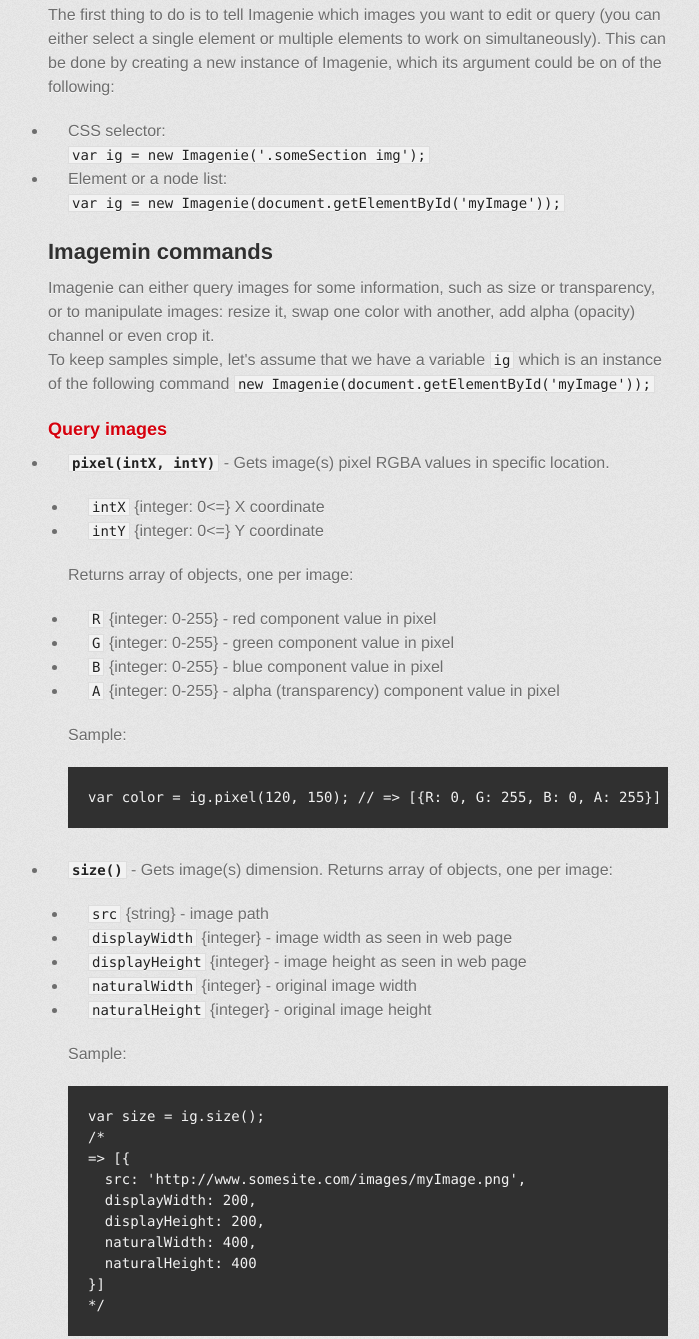
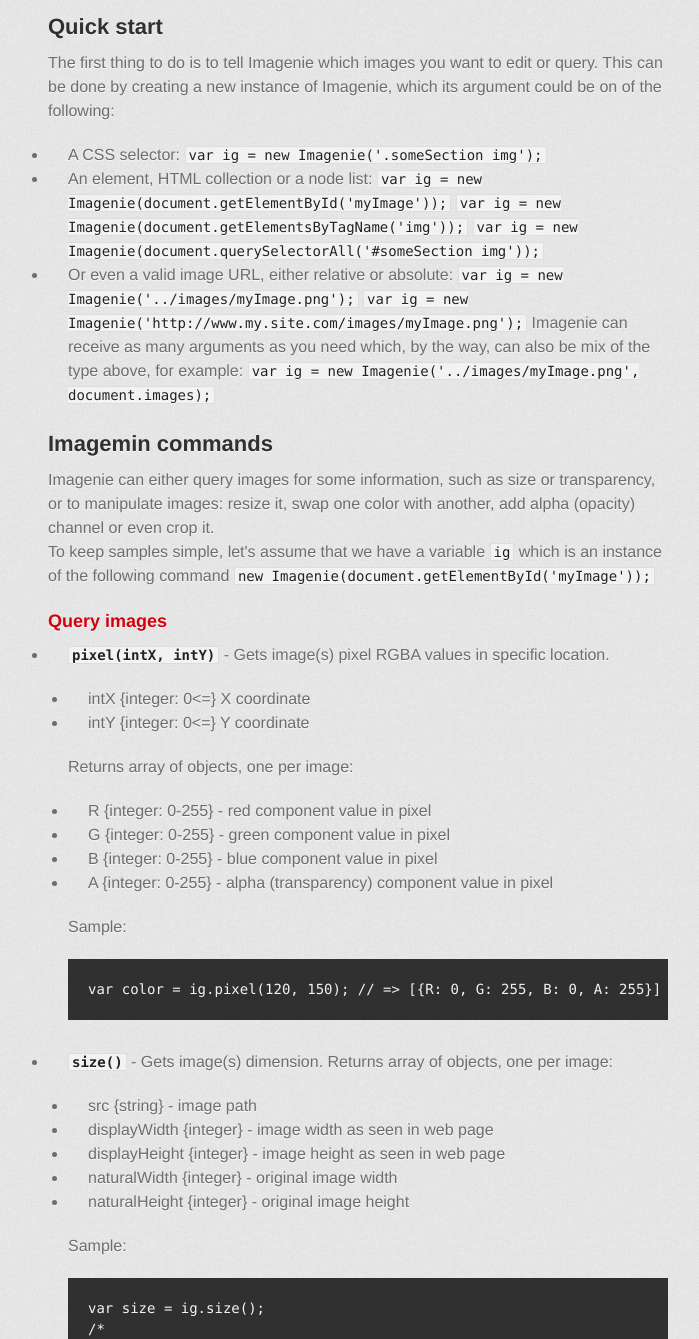
Before and after one commit to nire0510/imagenie, a plain HTML site: page index.html in a window 1280 px wide. Shown: the part 582-1921 px from the top of the page, without its empty margins (282-981 px from the left). Drawn offline with Linux system fonts and the light colour scheme; a web font is replaced by a local one.

```diff
--- a/index.html
+++ b/index.html
@@ -40,23 +40,31 @@
 <h2>
 <a id="installation" class="anchor" href="#installation" aria-hidden="true"><span class="octicon octicon-link"></span></a>Installation</h2>
 
-<p>To get going with Imagenie:
+<p>To get going with Imagenie:<br>
 1. Install via bower:<br>
-<code>bower install imagenie --save</code>
+  <code>bower install imagenie --save</code><br>
 2. Add imagenie.min.js to your web page:<br>
-<code>&lt;script src="bower_components/imagenie/dist/imagenie.min.js"&gt;&lt;/script&gt;</code></p>
+  <code>&lt;script src="bower_components/imagenie/dist/imagenie.min.js"&gt;&lt;/script&gt;</code></p>
 
 <h2>
 <a id="quick-start" class="anchor" href="#quick-start" aria-hidden="true"><span class="octicon octicon-link"></span></a>Quick start</h2>
 
-<p>The first thing to do is to tell Imagenie which images you want to edit or query (you can either select a single element or multiple elements to work on simultaneously).  This can be done by creating a new instance of Imagenie, which its argument could be on of the following:</p>
+<p>The first thing to do is to tell Imagenie which images you want to edit or query. This can be done by creating a new instance of Imagenie, which its argument could be on of the following:</p>
 
 <ul>
-<li>CSS selector:<br>
+<li>A CSS selector:
 <code>var ig = new Imagenie('.someSection img');</code>
 </li>
-<li>Element or a node list:<br>
+<li>An element, HTML collection or a node list:
 <code>var ig = new Imagenie(document.getElementById('myImage'));</code>
+<code>var ig = new Imagenie(document.getElementsByTagName('img'));</code>
+<code>var ig = new Imagenie(document.querySelectorAll('#someSection img'));</code>
+</li>
+<li>Or even a valid image URL, either relative or absolute:
+<code>var ig = new Imagenie('../images/myImage.png');</code>
+<code>var ig = new Imagenie('http://www.my.site.com/images/myImage.png');</code>
+Imagenie can receive as many arguments as you need which, by the way, can also be mix of the type above, for example:
+<code>var ig = new Imagenie('../images/myImage.png', document.images);</code>
 </li>
 </ul>
 
@@ -74,17 +82,17 @@
 <p><strong><code>pixel(intX, intY)</code></strong> - Gets image(s) pixel RGBA values in specific location.</p>
 
 <ul>
-<li><code>intX</code> {integer: 0&lt;=} X coordinate</li>
-<li><code>intY</code> {integer: 0&lt;=} Y coordinate</li>
+<li>intX {integer: 0&lt;=} X coordinate</li>
+<li>intY {integer: 0&lt;=} Y coordinate</li>
 </ul>
 
 <p>Returns array of objects, one per image:</p>
 
 <ul>
-<li><code>R</code> {integer: 0-255} - red component value in pixel</li>
-<li><code>G</code> {integer: 0-255} - green component value in pixel</li>
-<li><code>B</code> {integer: 0-255} - blue component value in pixel</li>
-<li><code>A</code> {integer: 0-255} - alpha (transparency) component value in pixel</li>
+<li>R {integer: 0-255} - red component value in pixel</li>
+<li>G {integer: 0-255} - green component value in pixel</li>
+<li>B {integer: 0-255} - blue component value in pixel</li>
+<li>A {integer: 0-255} - alpha (transparency) component value in pixel</li>
 </ul>
 
 <p>Sample:</p>
@@ -96,11 +104,11 @@
 Returns array of objects, one per image:</p>
 
 <ul>
-<li><code>src</code> {string} - image path</li>
-<li><code>displayWidth</code> {integer} - image width as seen in web page</li>
-<li><code>displayHeight</code> {integer} - image height as seen in web page</li>
-<li><code>naturalWidth</code> {integer} - original image width</li>
-<li><code>naturalHeight</code> {integer} - original image height</li>
+<li>src {string} - image path</li>
+<li>displayWidth {integer} - image width as seen in web page</li>
+<li>displayHeight {integer} - image height as seen in web page</li>
+<li>naturalWidth {integer} - original image width</li>
+<li>naturalHeight {integer} - original image height</li>
 </ul>
 
 <p>Sample:</p>
@@ -200,6 +208,33 @@
 </ul>
 </li>
 </ul>
+
+<h3>
+<a id="miscellaneous" class="anchor" href="#miscellaneous" aria-hidden="true"><span class="octicon octicon-link"></span></a>Miscellaneous</h3>
+
+<p>In this section you can find additional methods:</p>
+
+<ul>
+<li>
+<strong><code>export()</code></strong> - Opens new browser tabs, one per input image, which display the image after applying formatting.</li>
+<li>
+<p><strong><code>ready()</code></strong> - This methods acts like a promise, which expects 2 methods: a success callback in case all input images loaded successfully and an error callback in case at least one of the images failed to load.
+This methods becomes handy especially when loading images from external source and not using an existing image element.</p>
+
+<div class="highlight highlight-javascript"><pre>  <span class="pl-s">var</span> ig <span class="pl-k">=</span> <span class="pl-k">new</span> <span class="pl-en">Imagenie</span>(<span class="pl-s1"><span class="pl-pds">'</span>../images/myImage.png<span class="pl-pds">'</span></span>, <span class="pl-s1"><span class="pl-pds">'</span>anotherImage.jpg<span class="pl-pds">'</span></span>);
+
+  ig.ready(
+    <span class="pl-st">function</span> <span class="pl-en">success</span> () {
+      <span class="pl-en">console</span><span class="pl-s3">.log</span>(<span class="pl-s1"><span class="pl-pds">'</span>Good to go!<span class="pl-pds">'</span></span>);
+      ig.grayscale();
+    },
+    <span class="pl-st">function</span> <span class="pl-en">error</span> () {
+      <span class="pl-en">console</span><span class="pl-s3">.log</span>(<span class="pl-s1"><span class="pl-pds">'</span>Oh no! my images are broken!<span class="pl-pds">'</span></span>);
+    }
+  );
+  <span class="pl-k">*</span>/</pre></div>
+</li>
+</ul>
         </section>
 
         <footer>
```
Also changed, not shown: params.json (+1 -1 lines).
